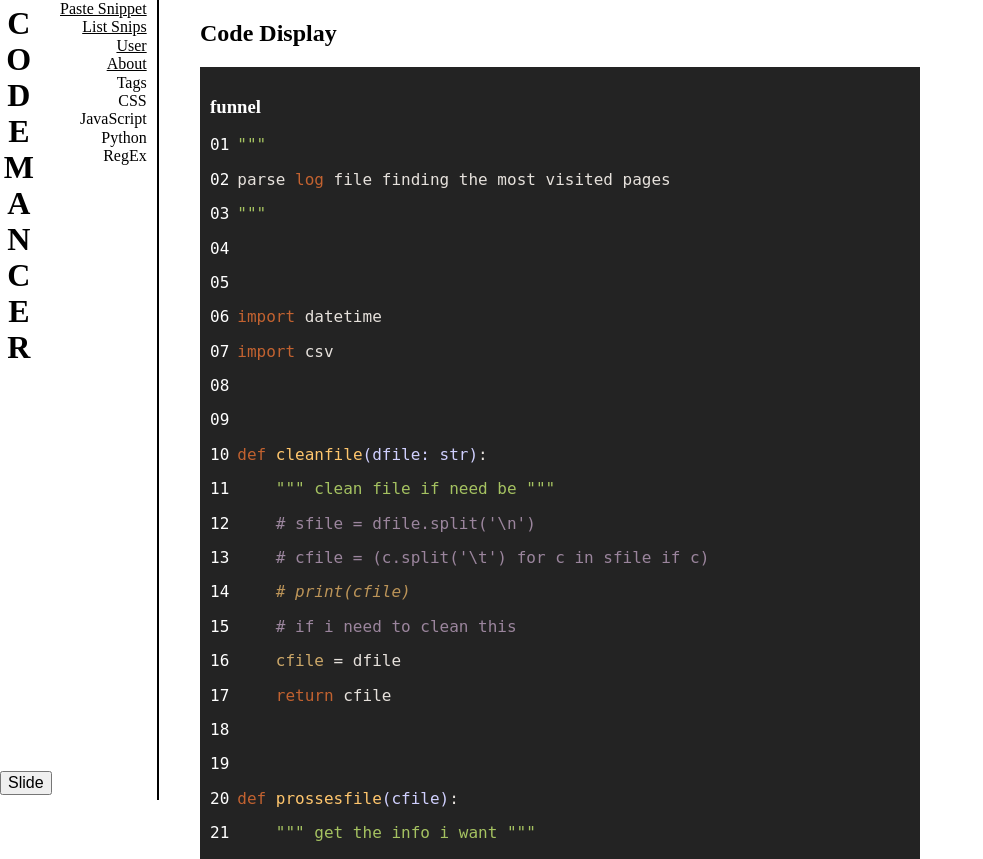
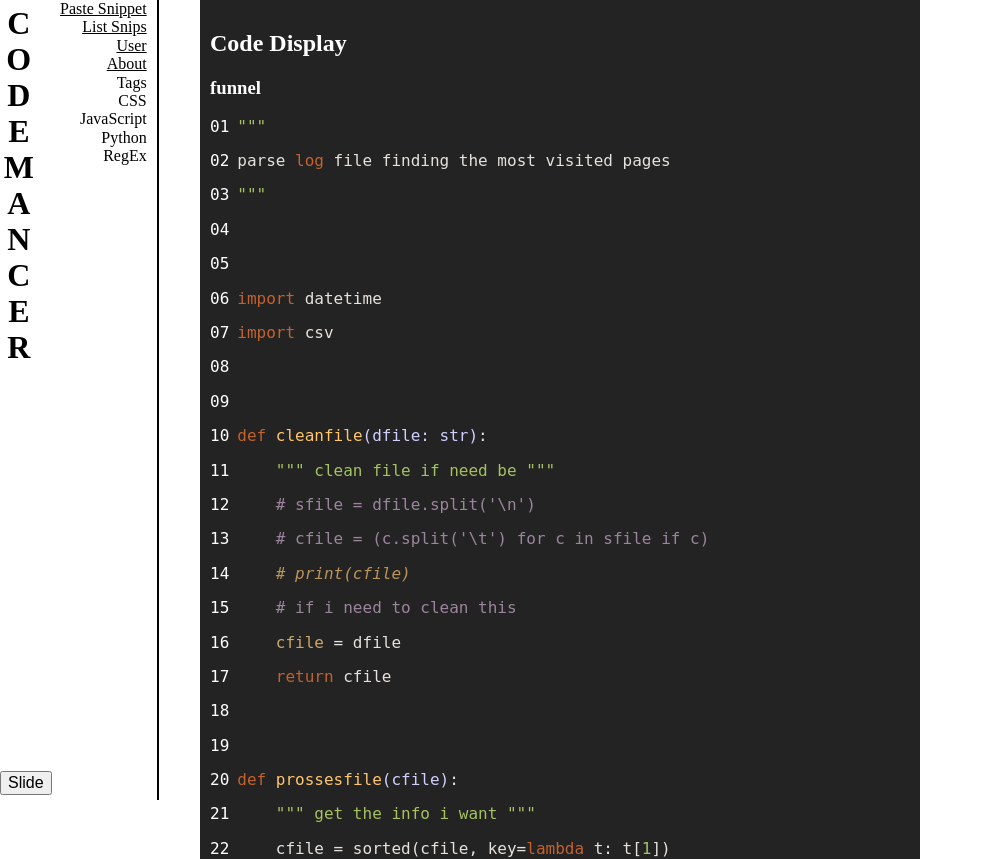
Before and after one commit to chrisrhayden/codemancer, a Django app: page /detail/3 in a window 1280 px wide. Shown: the top 859 px of the page, without its empty margins (0-983 px from the left). Run offline with Django 3.2, Linux system fonts and the light colour scheme; data comes from the database, SQL or seed files in the repository; data that the repository does not hold is empty; some libraries are stand-ins or nearby versions.

Commit message:
worked on layout

```diff
--- a/pages/static/pages/css/detail.css
+++ b/pages/static/pages/css/detail.css
@@ -1,19 +1,16 @@
 .first-section {
     grid-area: main;
+
+    display: grid;
+    grid-template-rows: auto auto;
+    grid-template-areas:
+        'snip'
+        'com'
 }
 
-.number-span {
-    display: inline;
+.code-snip {
+    grid-area: snip;
 
-    color: black;
-}
-
-.hljs {
-    display: inline;
-}
-
-
-.code-snip {
     background-color: #232323;
     color: white;
 
@@ -22,5 +19,10 @@
 }
 
 .number-span {
+    display: inline;
     color: white;
 }
+
+.hljs {
+    display: inline;
+}
--- a/pages/templates/detail.html
+++ b/pages/templates/detail.html
@@ -13,8 +13,8 @@
 
 
 {% block first_block %}
-  <h2>Code Display</h2>
   <div class='code-snip'>
+    <h2 class='page-title'>Code Display</h2>
     <h3>{{ snippet.title }}</h3>
     {% for line in code_lines %}
       <pre><span class='number-span'>{{ forloop.counter|stringformat:"02d" }}</span><code data-line='{{ forloop.counter }}'>{{ line }}</code></pre>
@@ -24,8 +24,8 @@
 {% endblock %}
 
 {% block second_block %}
-  <h3>add a comment</h3>
   <form action='' method='POST'>
+    <h3>add a comment</h3>
     {% csrf_token %}
 
     {{ form.text }}
```
